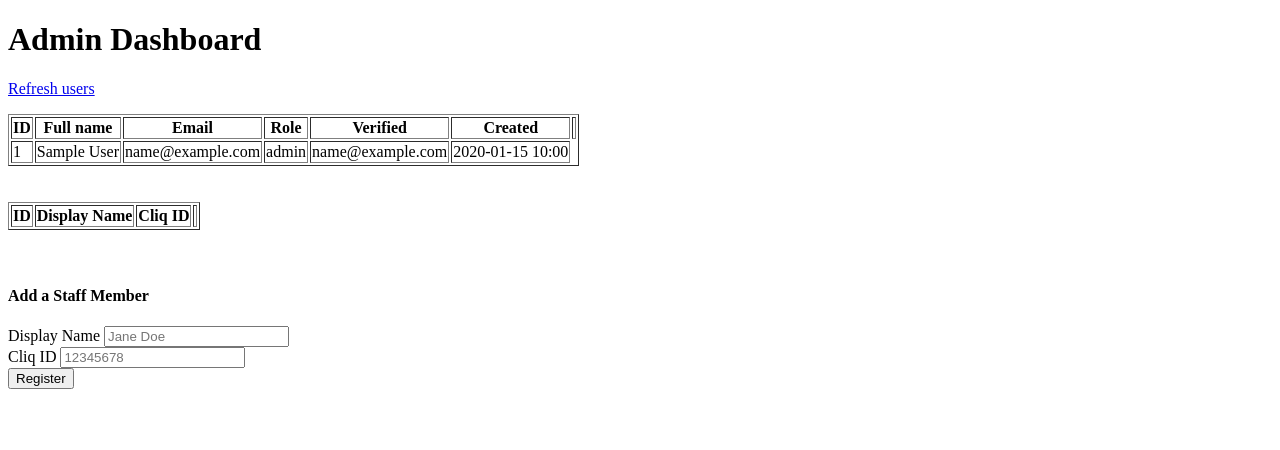
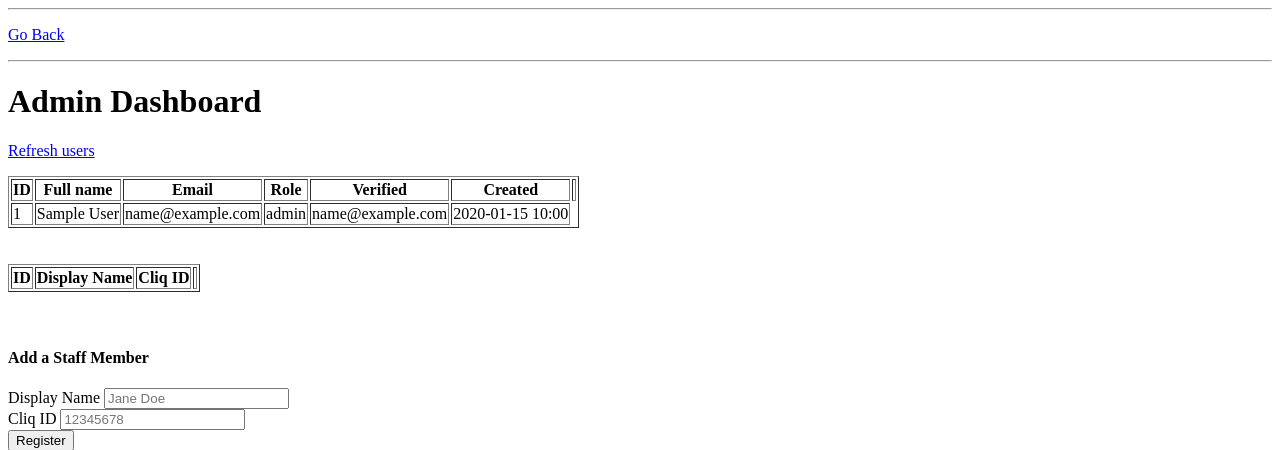
Before and after one commit to CooperP1309/Zoho-Shift-Master, a Spring app: template src/main/resources/templates/admin-page.html in a window 1280 px wide. Shown: the top 450 px of the page. Run offline with Thymeleaf, Linux system fonts and the light colour scheme; the template is opened without the code that fills it: most values are stand-ins (such as "Sample title", 1, 10 or a date in 2020); data that the repository does not hold is empty; some of the project's set-up classes (security, data sources, template engines, error pages and the like) are left out, and stand-ins take their place.

Commit message:
ADDED: Go back button for admin and shift dashboard

```diff
--- a/src/main/resources/templates/admin-page.html
+++ b/src/main/resources/templates/admin-page.html
@@ -5,6 +5,14 @@
     <title>Admin Dashboard</title>
 </head>
 <body>
+
+<div>
+    <hr>
+        <p>
+            <a th:href="@{/home-page}">Go Back</a>
+        </p>
+    <hr>
+</div>
 
 <h1>Admin Dashboard</h1>
 
```
